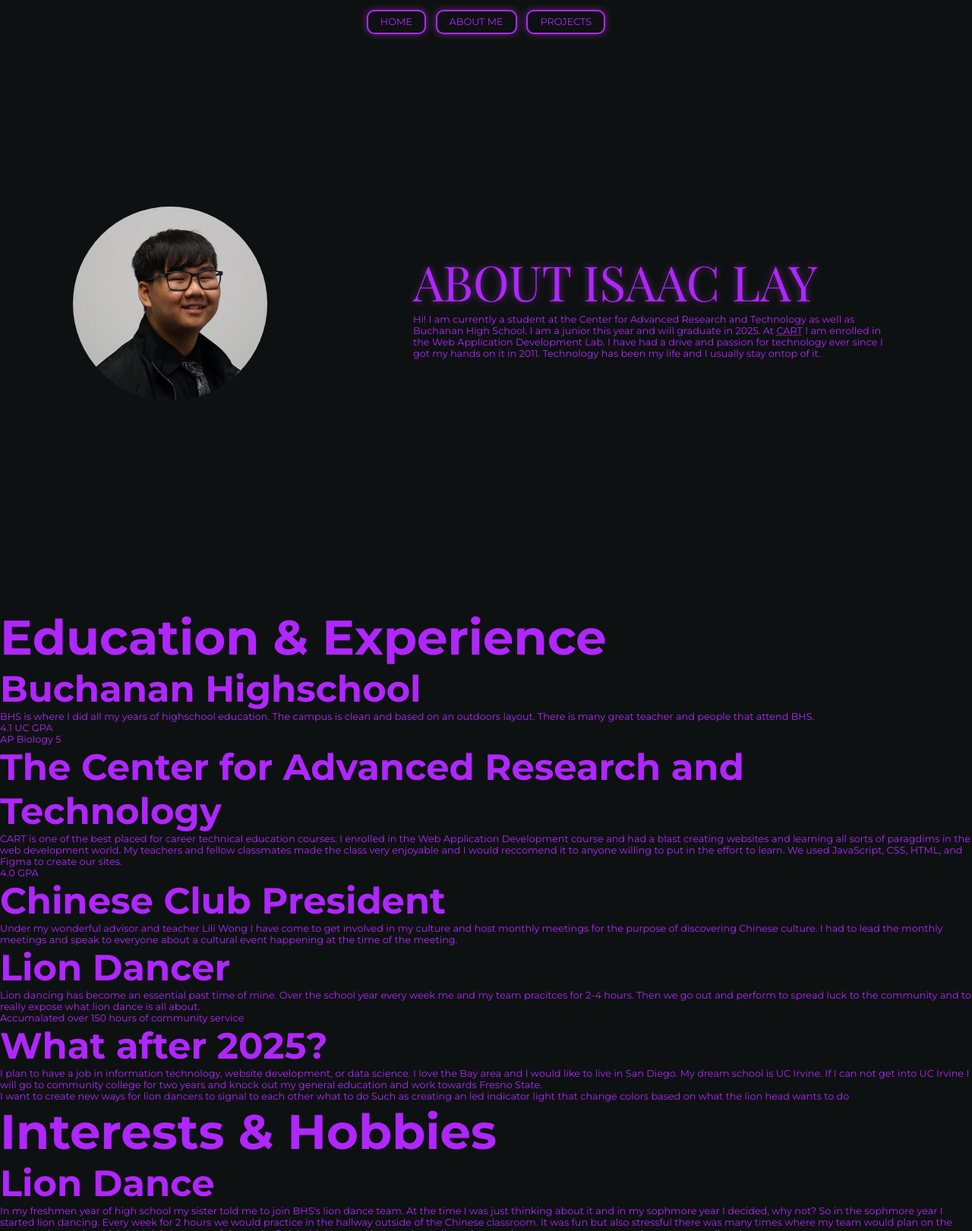
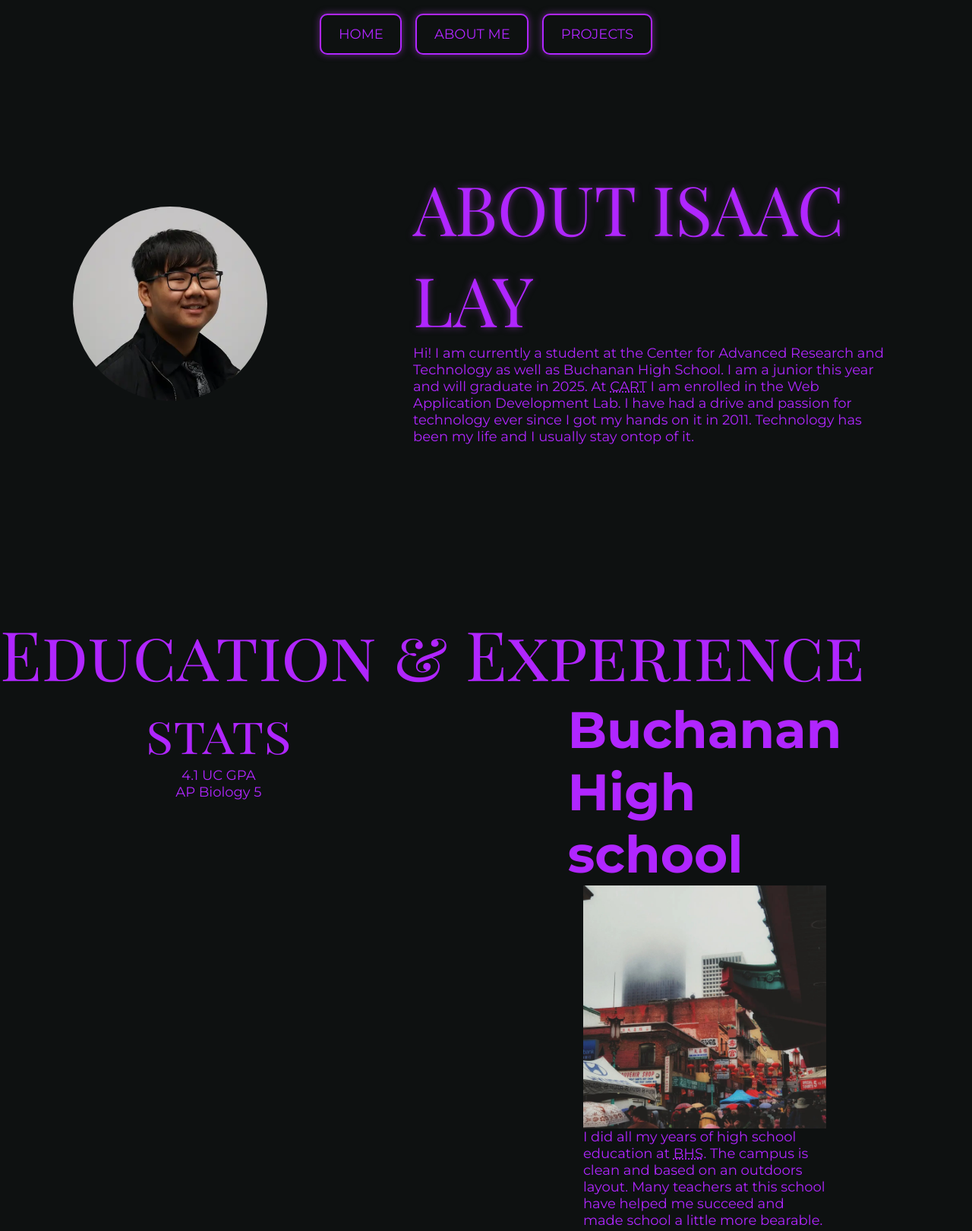
Before and after one commit to ILCart/folio, a plain HTML site: page about-me.html in a window 1280 px wide. Shown: the top 1621 px of the page at 76% size. Drawn offline with Linux system fonts and the light colour scheme; a web font is replaced by a local one.

Commit message:
about me

```diff
--- a/about-me.html
+++ b/about-me.html
@@ -40,14 +40,21 @@
         </section>
     </header>
     <section>
-        <h2>Education & Experience</h2>
-        <section>
-            <h3>Buchanan Highschool</h3>
-            <p>BHS is where I did all my years of highschool education. The campus is clean and based on an outdoors
-                layout. There is many great teacher and people that attend BHS.</p>
-            <!-- ima stick this into a ul -->
-            <p>4.1 UC GPA</p>
-            <p>AP Biology 5</p>
+        <h2 class="plyfrdspysc">Education & Experience</h2>
+        <section class="flex eduintcard">
+            <section class="stats flex column">
+                <h3 class="plyfrdspysc">stats</h3>
+                <p>4.1 UC GPA</p>
+                <p>AP Biology 5</p>
+            </section>
+            <section class="eduinthead flex column">
+                <h3>Buchanan High school</h3>
+                <img src="assets/aboutme/chinatown.jpeg" alt="">
+                <p>I did all my years of high school education at <abbr title="Buchanan High School">BHS</abbr>. The campus is clean and based on an outdoors
+                    layout. Many teachers at this school have helped me succeed and made school a little more bearable.</p>
+
+            </section>
+
         </section>
         <section>
             <h3>The Center for Advanced Research and Technology</h3>
--- a/js/index.js
+++ b/js/index.js
@@ -97,6 +97,6 @@ document.addEventListener("DOMContentLoaded", () => {
         });
         set_projects_bg(projects.children);
     }
-    init_rain(100);
+    init_rain(50);
     init_scroll_effect();
 })
--- a/style.css
+++ b/style.css
@@ -5,7 +5,7 @@
     font-optical-sizing: auto;
     font-weight: 400;
     font-style: normal;
-    font-size: 1vw;
+    font-size: 18px;
     --accent1: #B026FF;
     --accent2: #a54da5;
     --accent3: #28232c;
@@ -73,7 +73,7 @@ body {
     /* 464f9c */
     background-color: rgb(71, 86, 156);
     width: 0.1rem;
-    height: 1rem;
+    height: 1.5rem;
     translate: 50% -100%;
     border-radius: 50%;
     position: absolute;
@@ -215,7 +215,9 @@ main > section{
 #resume .btn{
     transform: translateX(calc(50dvw - 50% - 4rem));
     margin-top: 2%;
-
+    width: 50%;
+    font-size: 2rem;
+    font-weight: 600;
 }
 
 #resume .hscroller p{
@@ -230,7 +232,7 @@ main > section{
     animation: scroller 35s linear infinite reverse;
 }
 #abt-me{
-    height: 70vh;
+    height: 60vh;
     justify-content: center;
     align-items: center;
     position: relative;
@@ -240,7 +242,7 @@ main > section{
     align-items: center;
 }
 #abt-me img{
-    width: 30%;
+    height: 100%;
     border-radius: 50%;
 }
 #cardedabtme section:first-of-type{
@@ -248,7 +250,12 @@ main > section{
     row-gap: .75rem;
     align-items: center;
     padding-right: 2%;
-    flex-grow: 6;
+    flex-grow: 1;
+}
+#cardedabtme a{
+    width: 50%;
+    font-size: 2rem;
+    font-weight: 600;
 }
 #cardedabtme{
     padding: 1%;
@@ -257,7 +264,7 @@ main > section{
     align-items: center;
     justify-content: flex-start;
     width: 50%;
-    height: 50%;
+    height: 60%;
     border-radius: 10px;
 }
 
@@ -299,7 +306,7 @@ img {
 
 }
 #containdrop{
-    justify-content: flex-start;
+    /* justify-content: flex-start; */
 }
 #containdrop:hover #projects-drop{
     height: 50dvh;
@@ -328,7 +335,7 @@ nav{
     z-index: 1;
     position: fixed;
     width: 100%;
-    height: 3.5rem;
+    height: 4rem;
     justify-content: center;
     padding-top: 1rem;
     font-weight: 700;
@@ -349,7 +356,7 @@ nav{
     color: var(--accent1);
     background-color: var(--body);
     border: 2px solid var(--accent1);
-    height: 2.5rem;
+    height: 100%;
     padding: .5rem 1.25rem;
     font-weight: 400;
     border-radius: 10px;
@@ -363,7 +370,7 @@ nav{
 #directory{
     justify-content: center;
     column-gap: 1rem;
-
+    height: 100%;
     width: 100%;
 }
 #backtt{
@@ -428,6 +435,7 @@ hr{
     width: 100%;
 }
 #cntc{
+    background-color: var(--accent3);
     align-content: center;
     align-items: center;
     justify-content: center;
@@ -509,6 +517,23 @@ hr{
     height: 100%;
     object-fit: contain;
 }
+.eduinthead{
+    align-items: center;
+    align-content: center;
+    width: 25%;
+}
+.eduinthead img{
+    width: 100%;
+    aspect-ratio: 1/1;
+    object-fit: cover;
+}
+.eduintcard{
+    justify-content: space-around;
+}
+.stats{
+    height: 100%;
+    align-items: center;
+}
 /* anims */
 @keyframes arrow-point {
     from {
```
Also changed, not shown: index.html (+1 -1 lines).
